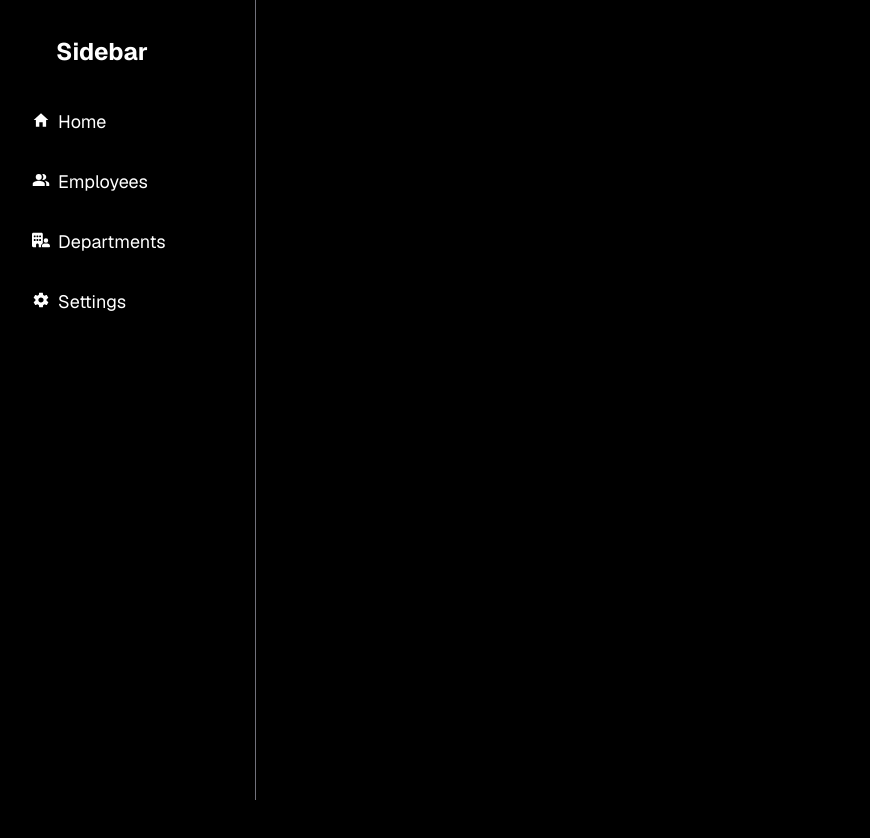
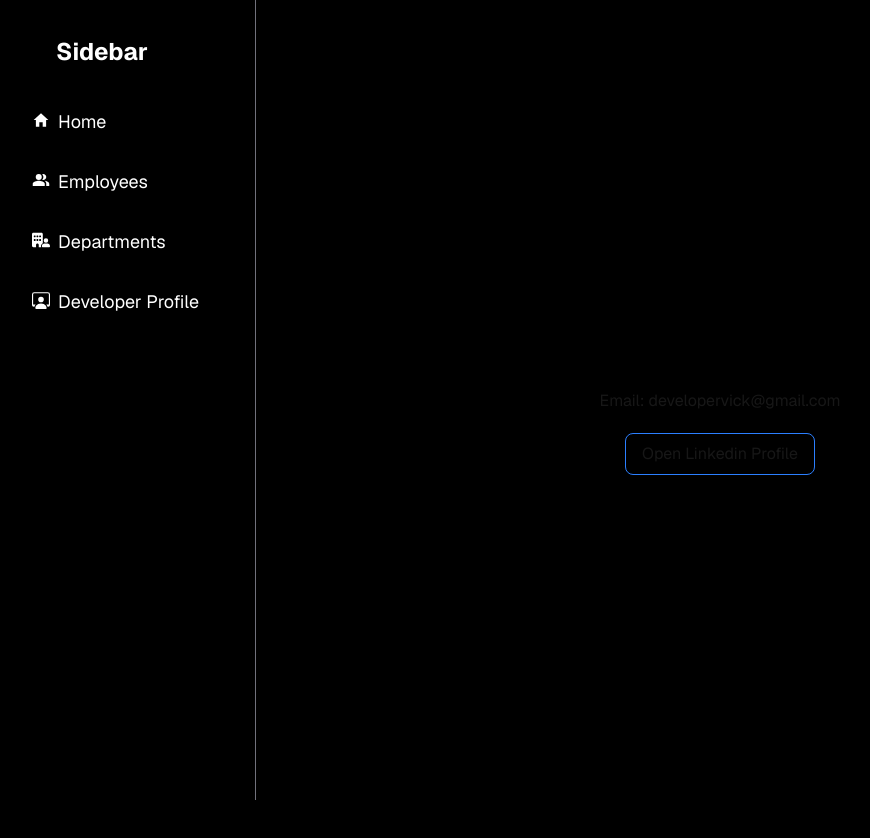
Before and after one commit to developervick/EatherAI-assignment, a Next.js app in the folder frontend/: page /developer in a window 1280 px wide. Before the commit this address had no page. Shown: the top 838 px of the page, without its empty margins (0-870 px from the left). Built offline with nearby package versions, Linux system fonts and the light colour scheme.

Commit message:
final changes pushed

```diff
--- /dev/null
+++ b/frontend/app/developer/page.tsx
@@ -0,0 +1,20 @@
+"use client"
+export default function DeveloperPage(){
+
+    const handleOnClick = (url) => {
+        const newWindow = window.open(url, '_blank', 'noopener,noreferrer');
+            if (newWindow) {
+              // Focus on the new tab if it was successfully opened
+              newWindow.focus();
+            }
+    }
+
+    return (
+        <div className="flex w-full h-screen justify-center items-center">
+            <div className="flex flex-col justify-center items-center">
+                <h1 className="mb-5 ">Email: <span className="hover:cursor-copy">developervick@gmail.com</span></h1>
+                <button onClick={()=>handleOnClick('https://linkedin.com/in/vivek-kustwar')} className="bg-black hover:cursor-pointer hover:bg-blue-500  px-4 py-2 rounded-lg border border-blue-500">Open Linkedin Profile</button>
+            </div>
+        </div>
+    )
+}
--- a/frontend/app/employees/[id]/page.tsx
+++ b/frontend/app/employees/[id]/page.tsx
@@ -8,6 +8,7 @@ import { api } from "@/utils/wretch";
 import { useParams } from "next/navigation";
 import { totalPagesCount } from "@/utils/pagination";
 import { CustomError } from "@/utils/response-types";
+import { useSearchParams } from "next/navigation";
 
 
 export default function EmployeePage() {
@@ -31,6 +32,8 @@ export default function EmployeePage() {
 
     const params = useParams();
     const router = useRouter();
+    const searchParams = useSearchParams()
+    const profileImage = searchParams.get('profile')
 
     useEffect(() => {
         const fetchEmployeeDetail = async () => {
@@ -131,7 +134,7 @@ export default function EmployeePage() {
                 <h3 className="text-lg text-zinc-400 dark:text-zinc-500">Viewing employee details</h3>
                 <div className="bg-black flex mt-10 rounded-2xl p-6 min-w-[70%] w-min border border-gray-500">
                     <div >
-                        <Image width={32} height={32} src="/employee-placeholder.png" alt="Employee Avatar" className="h-16 w-16 rounded-full object-cover border border-gray-500" />
+                        <Image width={32} height={32} src={profileImage} alt="Employee Avatar" className="h-16 w-16 rounded-full object-cover border border-gray-500" />
                     </div>
                     <div className="ml-10">
                         <h3 className="text-xl font-bold text-gray-500">Employee ID</h3>
--- a/frontend/app/employees/new/page.tsx
+++ b/frontend/app/employees/new/page.tsx
@@ -25,7 +25,7 @@ export default function AddEmployeePage() {
             router.push("/employees");
         }
         catch(error){
-            error.response.json().then((data: any) => {
+            error.response.json().then((data) => {
                 toast.error(`Failed to add employee. ${data.error || 'Unknown error'}`);
             });
         }
--- a/frontend/components/employee-list.tsx
+++ b/frontend/components/employee-list.tsx
@@ -5,7 +5,7 @@ import { getRandomInt } from '@/utils/random-number';
 import { useRouter } from 'next/navigation';
 
  export default function EmployeeListTile({name, position, id}: {name?: string, position?: string, id?: number}) {
-    const [imgSource, setImageSource] = useState(`https://randomuser.me/api/portraits/med/en/${getRandomInt(1, 99)}.jpg`);
+    const [imgSource, setImageSource] = useState(`https://randomuser.me/api/portraits/med/men/${getRandomInt(1, 99)}.jpg`);
     const router = useRouter()
 
     const handleOnClick = () => {
--- a/frontend/components/sidebar.tsx
+++ b/frontend/components/sidebar.tsx
@@ -1,8 +1,9 @@
 import Link from "next/link";
 import { IoMdHome } from "react-icons/io";
 import { MdPeopleAlt } from "react-icons/md";
-import { IoMdSettings } from "react-icons/io";
 import { FaBuildingUser } from "react-icons/fa6";
+import { BsPersonWorkspace } from "react-icons/bs";
+
 
 
 
@@ -30,10 +31,10 @@ export default function Sidebar() {
             Departments
           </div>
         </Link>
-        <Link href="/settings" className="hover:bg-gray-700 rounded px-3 py-2">
+        <Link href="/developer" className="hover:bg-gray-700 rounded px-3 py-2">
           <div className="flex items-center">
-            <IoMdSettings className="inline-block mr-2 mb-1" />
-            Settings
+            <BsPersonWorkspace className="inline-block mr-2 mb-1" />
+            Developer Profile
           </div>
         </Link>
       </nav>
--- a/frontend/tsconfig.json
+++ b/frontend/tsconfig.json
@@ -17,6 +17,7 @@
     "strictNullChecks": false,
     "strictFunctionTypes": false,
     "strictPropertyInitialization": false,
+    "useUnknownInCatchVariables": false,
     "alwaysStrict": false,
     "plugins": [
       {
```
